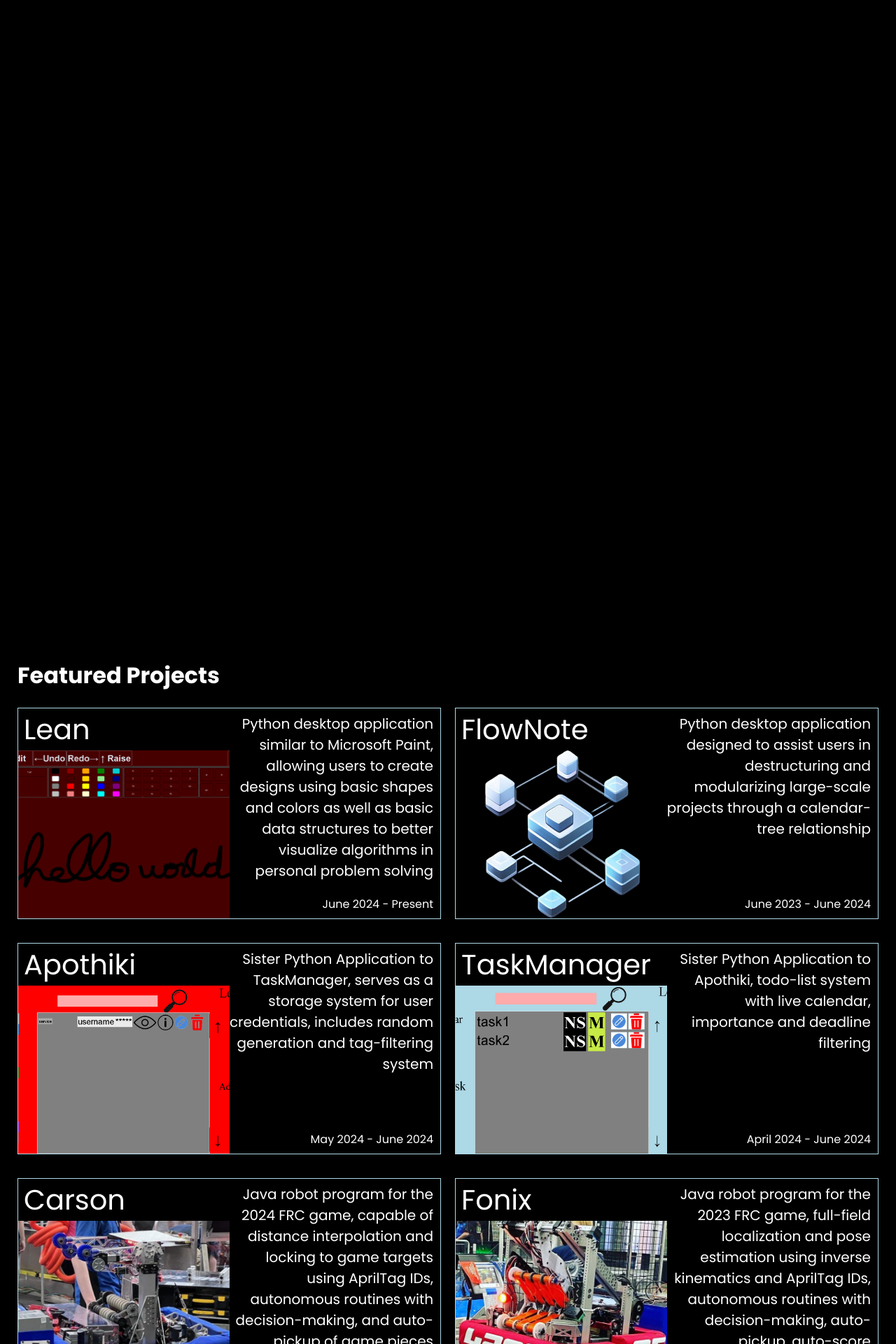
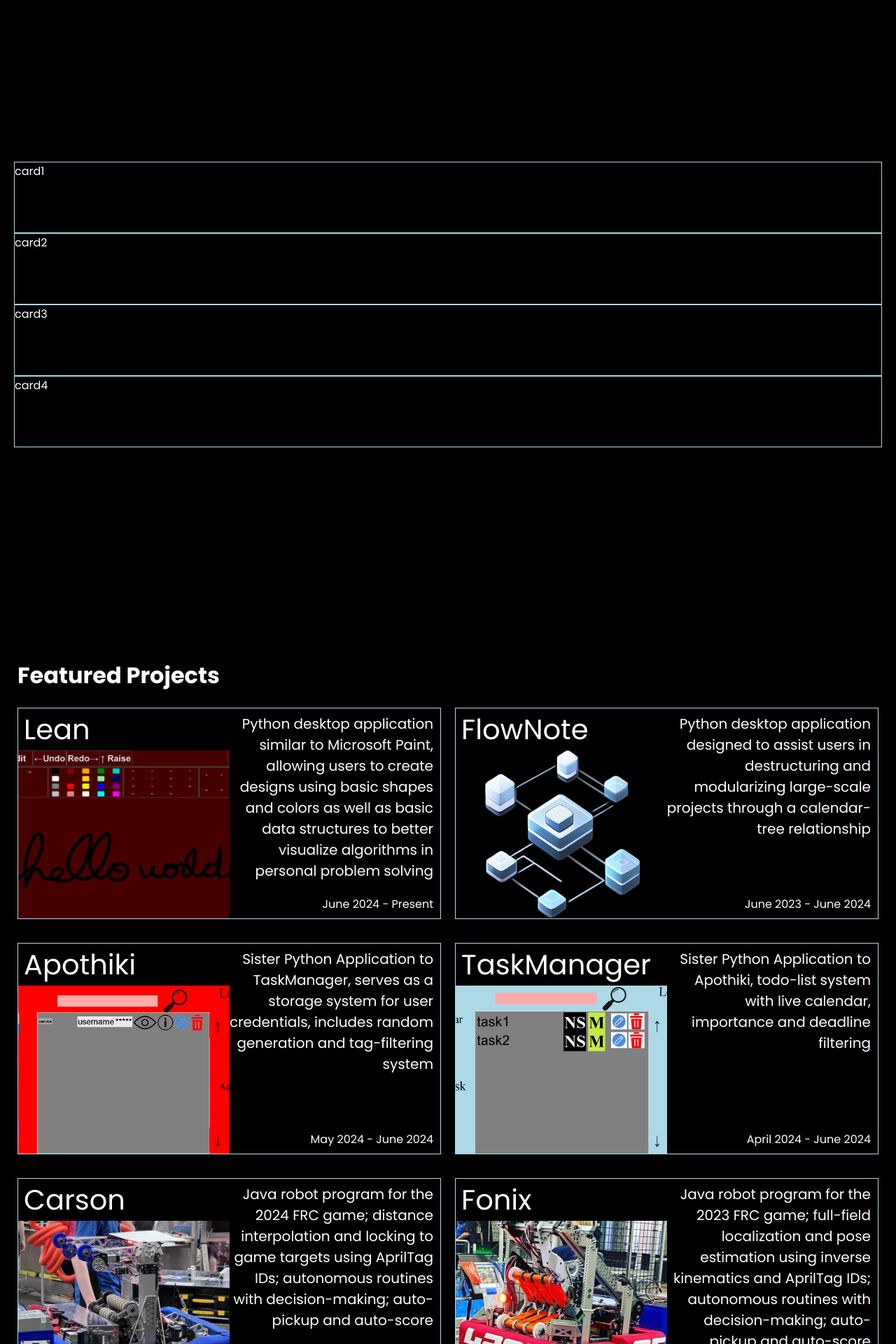
Before and after one commit to DomC18/Porty, a Django app: page / in a window 1280 px wide. Shown: the part 1160-3080 px from the top of the page at 70% size. Run offline with Django 4.2, Linux system fonts and the light colour scheme; some web fonts are replaced.

Commit message:
starting on achievements section

```diff
--- a/dir/porty/static/styles/achievements.css
+++ b/dir/porty/static/styles/achievements.css
@@ -5,4 +5,12 @@
     width: auto;
     height: 1000px;
     padding-top: 40px;
+    display: grid;
+    grid-template-columns: 1fr;
+    row-gap: 20px;
 }
+.achievement-card {
+    border: solid 1px lightblue;
+    height: 100px;
+    margin: 0px 20px 0px 20px;
+}
--- a/dir/porty/static/styles/header.css
+++ b/dir/porty/static/styles/header.css
@@ -11,8 +11,9 @@
     background-color: rgb(50, 50, 50);
 }
 .link {
-    color: white;
+    color: rgb(255, 250, 205);
     font-size: 20px;
+    margin-left: 20px;
 }
 .small-logo {
     width: 100px;
--- a/dir/porty/templates/home.html
+++ b/dir/porty/templates/home.html
@@ -25,15 +25,17 @@
                     <img class="small-logo" src="{% static 'images/logo.png' %}" alt="DMAC">
                 </a>
             </div>
+            <div style="margin-right: 15px;">
                 <a class="link" href="#achievements">
                     Achievements
                 </a>
                 <a class="link" href="#projects">
                     Projects
                 </a>
-            <a style="margin-right: 15px;" class="link" href="#contact">
+                <a class="link" href="#contact">
                     Contact Me
                 </a>
+            </div>
         </header>
         <div class="intro-section-container">
             <div class="intro-container">
@@ -86,16 +88,16 @@
             </h1>
             <div class="achievements-grid">
                 <div class="achievement-card">
-
+                    card1
                 </div>
                 <div class="achievement-card">
-
+                    card2
                 </div>
                 <div class="achievement-card">
-
+                    card3
                 </div>
                 <div class="achievement-card">
-
+                    card4
                 </div>
             </div>
         </div>
@@ -192,10 +194,10 @@
                     </div>
                     <div class="project-specs">
                         <p class="project-description">
-                            Java robot program for the 2024 FRC game, capable
-                            of distance interpolation and locking to game targets using
-                            AprilTag IDs, autonomous routines with decision-making, and auto-pickup
-                            of game pieces
+                            Java robot program for the 2024 FRC game;
+                            distance interpolation and locking to game targets using
+                            AprilTag IDs; autonomous routines with decision-making; auto-pickup
+                            and auto-score
                         </p>
                         <p class="project-duration">
                             January 2024 - April 2024
@@ -213,9 +215,9 @@
                     </div>
                     <div class="project-specs">
                         <p class="project-description">
-                            Java robot program for the 2023 FRC game, full-field localization
-                            and pose estimation using inverse kinematics and AprilTag IDs,
-                            autonomous routines with decision-making, auto-pickup, auto-score
+                            Java robot program for the 2023 FRC game; full-field localization
+                            and pose estimation using inverse kinematics and AprilTag IDs;
+                            autonomous routines with decision-making; auto-pickup and auto-score
                         </p>
                         <p class="project-duration">
                             January 2023 - April 2023
```
Lines whose indentation alone changed are shown as unchanged.
